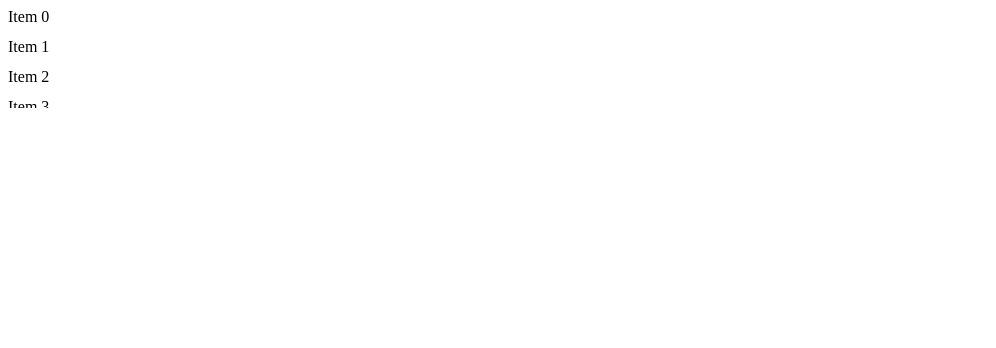
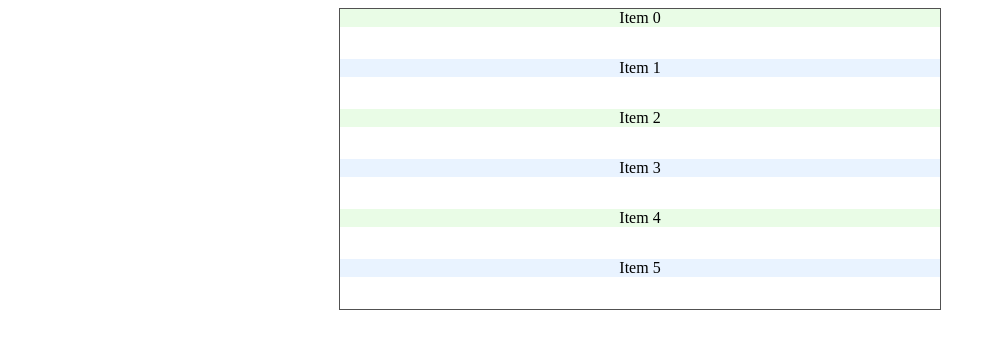
Before and after one commit to www3b/virtual-list-react, a React (Create React App) app: page / in a window 1280 px wide. Shown: the top 348 px of the page, without its empty margins (0-996 px from the left). Built offline with nearby package versions, Linux system fonts and the light colour scheme.

Commit message:
Some improvements

```diff
--- a/src/App.tsx
+++ b/src/App.tsx
@@ -1,17 +1,19 @@
 import React from 'react';
+
+import cache from './utils/cache';
 
 import { Item } from './components/Item';
 import { List } from './components/List';
 
 const App: React.FC = () => {
-  const items = new Array(100000).fill(1);
+  const items = new Array(10000).fill(1);
   return (
     <div className="App">
       <List
-        itemHeight={30}
-        itemsCount={items.length}
+        rowHeight={50}
+        rowsCount={items.length}
         renderItem={Item}
-        windowHeight={100}
+        windowHeight={300}
       />
     </div>
   );
--- /dev/null
+++ b/src/components/Item/Item.module.css
@@ -0,0 +1,11 @@
+.item {
+  text-align: center;
+}
+
+.item:nth-child(odd) {
+  background-color: rgb(233, 252, 230);
+}
+
+.item:nth-child(even) {
+  background-color: rgb(233, 243, 255);
+}
--- a/src/components/Item/Item.tsx
+++ b/src/components/Item/Item.tsx
@@ -1,14 +1,16 @@
 import React from 'react';
 
-type Props = {
+import styles from './Item.module.css';
+
+export type Props = {
   index: string | number;
   style: React.CSSProperties;
 }
 
-const Item: React.FC<Props> = (props) => {
-  return (
-    <div style={props.style}>Item {props.index}</div>
-  )
-}
+const Item: React.FC<Props> = (props) => (
+  <div className={styles.item} key={props.index} style={props.style}>
+    Item {props.index}
+  </div>
+);
 
-export default Item
+export default Item;
--- a/src/components/List/List.tsx
+++ b/src/components/List/List.tsx
@@ -2,48 +2,54 @@ import React from 'react';
 
 import { Wrapper } from './components/Wrapper';
 
-const DEFAULT_OFFSET = 2;
+const BUFFER_SIZE = 2;
 
 type Props = {
-  itemsCount: number;
-  itemHeight: number;
+  rowsCount: number;
+  rowHeight: number;
   windowHeight: number;
-  renderItem: (props: { index: number; style: React.CSSProperties }) => React.ReactNode;
-  offset?: number;
+  bufferSize?: number;
+  renderItem: React.FC<any>;
 }
 
 const List: React.FC<Props> = (props) => {
   const [scrollTop, setScrollTop] = React.useState(0);
+  const [renderItems, setRenderItems] = React.useState<any>([]);
 
-  const { itemsCount, itemHeight, renderItem, windowHeight, offset = DEFAULT_OFFSET } = props;
+  React.useEffect(() => {
+    prepareItems();
+  }, [scrollTop]);
 
-  const innerHeight = itemsCount * itemHeight;
-  const startIndex = Math.floor(scrollTop / itemHeight) - offset;
+  const { rowsCount, rowHeight, renderItem, windowHeight, bufferSize = BUFFER_SIZE } = props;
+
+  const innerHeight = rowsCount * rowHeight;
+  const startIndex = Math.floor(scrollTop / rowHeight) - bufferSize;
   const endIndex = Math.min(
-    itemsCount - 1,
-    Math.floor((scrollTop + windowHeight) / itemHeight)
-  ) + offset;
+    rowsCount - 1,
+    Math.floor((scrollTop + windowHeight) / rowHeight) + bufferSize
+  );
 
-  const getItems = () => {
+  const prepareItems = () => {
     const items = [];
     for (let i = startIndex; i <= endIndex; i++) {
-      items.push(
-        renderItem({
-          index: i,
-          style: {
-            position: "absolute",
-            top: `${i * itemHeight}px`,
-            width: "100%"
-          }
-        })
-      );
+      items.push({
+        index: i,
+        style: {
+          position: "absolute",
+          top: `${i * rowHeight}px`,
+          width: "100%",
+          height: "auto",
+        }
+      });
     }
-    return items;
+    setRenderItems(items);
   }
+
+  const RenderRow = renderItem;
 
   return (
     <Wrapper handleScroll={setScrollTop} layoutHeight={innerHeight} windowHeight={windowHeight}>
-        {getItems()}
+      {renderItems.map((item: any) => <RenderRow index={item.index} style={item.style} />)}
     </Wrapper>
   );
 }
--- a/src/components/List/components/Wrapper/Wrapper.module.css
+++ b/src/components/List/components/Wrapper/Wrapper.module.css
@@ -1,5 +1,9 @@
 .wrapper {
   overflow-y: scroll;
+  width: 600px;
+  position: relative;
+  margin: 0 auto;
+  border: 1px solid #515151;
 }
 
 .inner {
--- a/src/components/List/components/Wrapper/Wrapper.tsx
+++ b/src/components/List/components/Wrapper/Wrapper.tsx
@@ -4,13 +4,13 @@ import { throttle } from '../../../../utils/throttle';
 
 import styles from './Wrapper.module.css';
 
-type Props = {
+type Props = React.PropsWithChildren<{
   windowHeight: number;
   layoutHeight: number;
   handleScroll: (offset: number) => void;
-}
+}>;
 
-const Wrapper: React.FC<React.PropsWithChildren<Props>> = (props) => {
+const Wrapper: React.FC<Props> = (props) => {
   const onScroll = throttle((e: React.UIEvent) => {
     props.handleScroll(e.currentTarget.scrollTop);
   }, 100);
```
Also changed, not shown: src/utils/cache.ts (+11 -9 lines).
